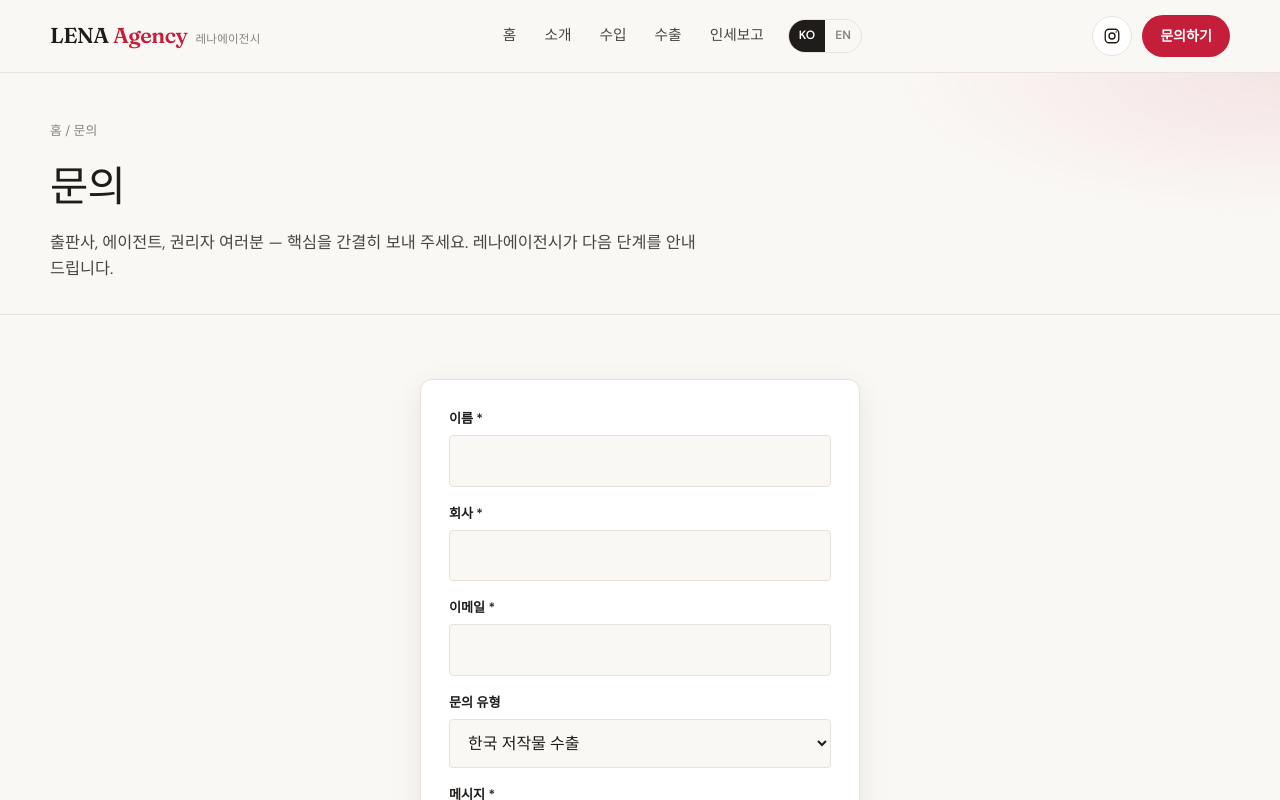
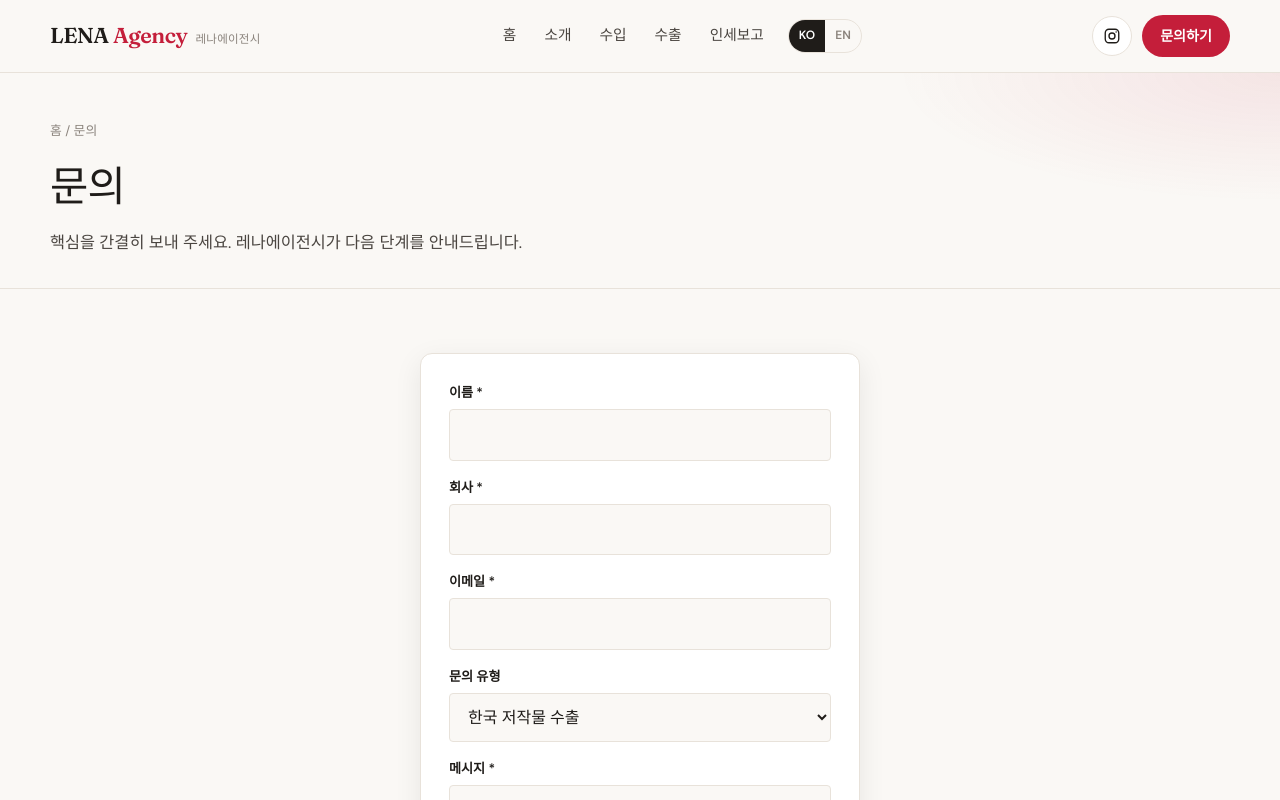
Before and after one commit to lenaagency/lenaagency, a Next.js app: page /contact in a window 1280 px wide. Shown: the top 800 px of the page. Built offline with nearby package versions, Linux system fonts and the light colour scheme; no server answers.

Commit message:
Shorten contact page intro copy

```diff
--- a/src/app/contact/page.tsx
+++ b/src/app/contact/page.tsx
@@ -157,8 +157,8 @@ export default function ContactPage() {
           <h1>{t("Contact", "문의")}</h1>
           <p>
             {t(
-              "Publishers, agents, and rights holders — send a clear brief. LENA Agency will follow up with next steps.",
-              "출판사, 에이전트, 권리자 여러분 — 핵심을 간결히 보내 주세요. 레나에이전시가 다음 단계를 안내드립니다."
+              "Send a clear brief. LENA Agency will follow up with next steps.",
+              "핵심을 간결히 보내 주세요. 레나에이전시가 다음 단계를 안내드립니다."
             )}
           </p>
         </div>
```
